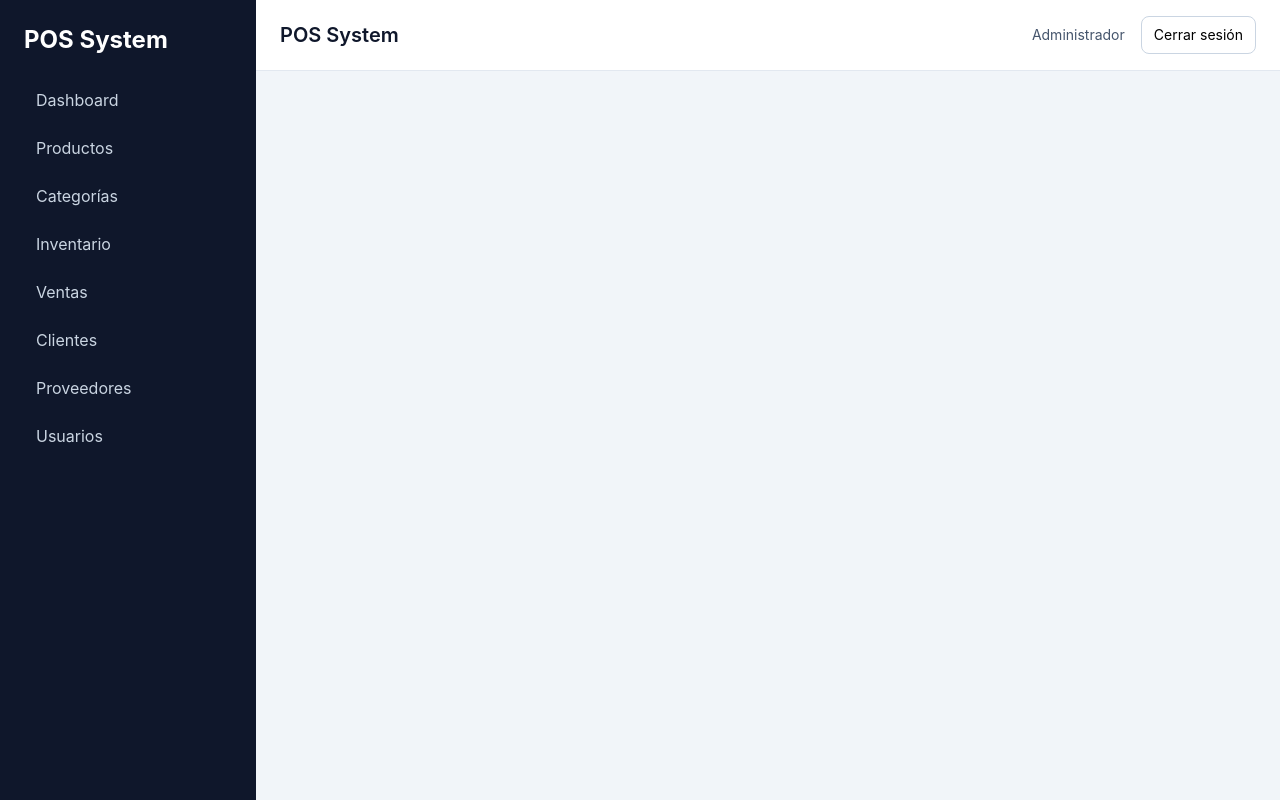
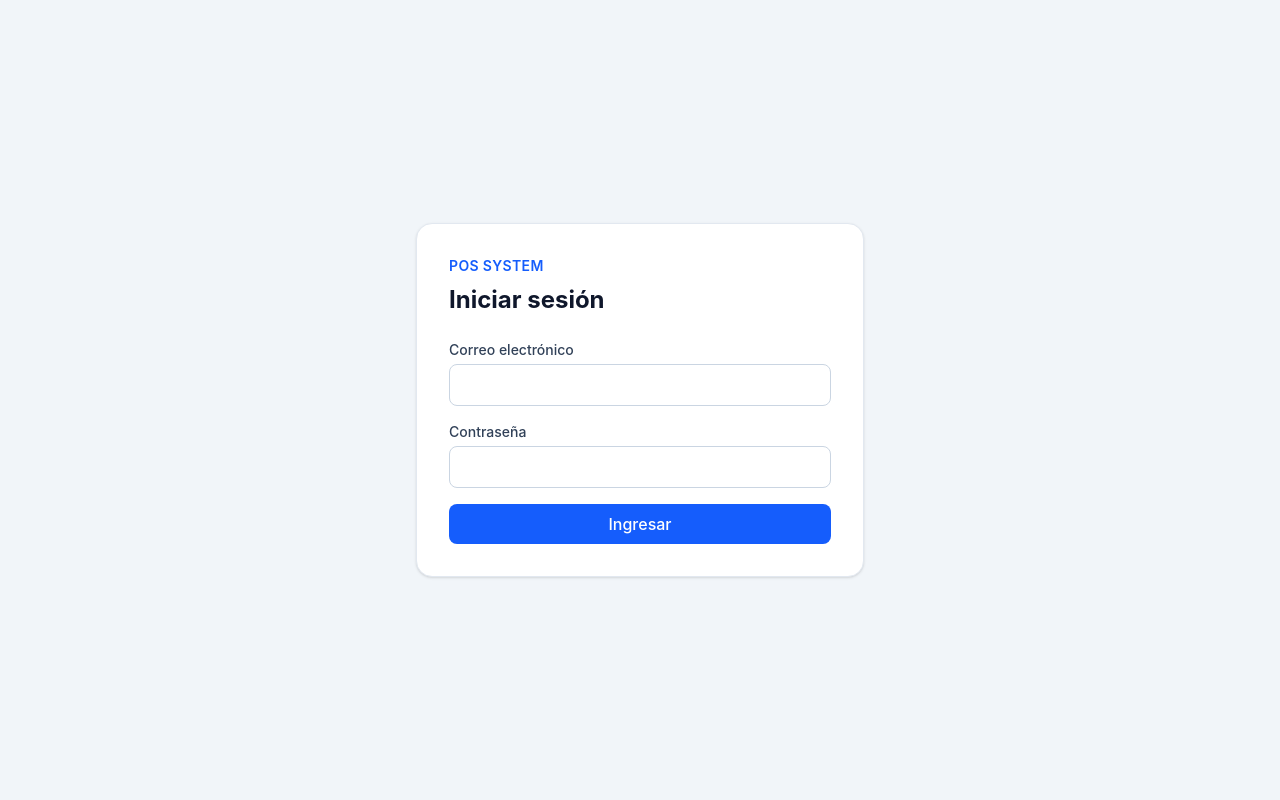
Before and after one commit to GustavoMacias607/pos-system, a React (Vite) app in the folder frontend/: page /login in a window 1280 px wide. Built offline with nearby package versions, Linux system fonts and the light colour scheme.

Commit message:
feat(frontend): add authentication flow

```diff
--- a/frontend/src/App.tsx
+++ b/frontend/src/App.tsx
@@ -1,10 +1,14 @@
 import { Route, Routes } from "react-router-dom";
 
 import AppLayout from "./components/layout/AppLayout";
+import RequireAuth from "./components/auth/RequireAuth";
+import RequireGuest from "./components/auth/RequireGuest";
+
 import CategoriesPage from "./pages/CategoriesPage";
 import ClientsPage from "./pages/ClientsPage";
 import DashboardPage from "./pages/DashboardPage";
 import InventoryPage from "./pages/InventoryPage";
+import LoginPage from "./pages/LoginPage";
 import ProductsPage from "./pages/ProductsPage";
 import SalesPage from "./pages/SalesPage";
 import SuppliersPage from "./pages/SuppliersPage";
@@ -12,18 +16,24 @@ import UsersPage from "./pages/UsersPage";
 
 function App() {
   return (
-    <AppLayout>
-      <Routes>
-        <Route path="/" element={<DashboardPage />} />
-        <Route path="/products" element={<ProductsPage />} />
-        <Route path="/categories" element={<CategoriesPage />} />
-        <Route path="/inventory" element={<InventoryPage />} />
-        <Route path="/sales" element={<SalesPage />} />
-        <Route path="/clients" element={<ClientsPage />} />
-        <Route path="/suppliers" element={<SuppliersPage />} />
-        <Route path="/users" element={<UsersPage />} />
-      </Routes>
-    </AppLayout>
+    <Routes>
+      <Route element={<RequireGuest />}>
+        <Route path="/login" element={<LoginPage />} />
+      </Route>
+
+      <Route element={<RequireAuth />}>
+        <Route element={<AppLayout />}>
+          <Route index element={<DashboardPage />} />
+          <Route path="products" element={<ProductsPage />} />
+          <Route path="categories" element={<CategoriesPage />} />
+          <Route path="inventory" element={<InventoryPage />} />
+          <Route path="sales" element={<SalesPage />} />
+          <Route path="clients" element={<ClientsPage />} />
+          <Route path="suppliers" element={<SuppliersPage />} />
+          <Route path="users" element={<UsersPage />} />
+        </Route>
+      </Route >
+    </Routes>
   );
 }
 
--- /dev/null
+++ b/frontend/src/components/auth/RequireAuth.tsx
@@ -0,0 +1,22 @@
+import { Navigate, Outlet, useLocation } from "react-router-dom";
+
+import { getAuthSession } from "../../services/auth-storage.service";
+
+function RequireAuth() {
+    const location = useLocation();
+    const session = getAuthSession();
+
+    if (!session) {
+        return (
+            <Navigate
+                to="/login"
+                replace
+                state={{ from: location }}
+            />
+        );
+    }
+
+    return <Outlet />;
+}
+
+export default RequireAuth;
--- /dev/null
+++ b/frontend/src/components/auth/RequireGuest.tsx
@@ -0,0 +1,15 @@
+import { Navigate, Outlet } from "react-router-dom";
+
+import { getAuthSession } from "../../services/auth-storage.service";
+
+function RequireGuest() {
+    const session = getAuthSession();
+
+    if (session) {
+        return <Navigate to="/" replace />;
+    }
+
+    return <Outlet />;
+}
+
+export default RequireGuest;
--- a/frontend/src/components/layout/AppLayout.tsx
+++ b/frontend/src/components/layout/AppLayout.tsx
@@ -1,12 +1,9 @@
-import type { ReactNode } from "react";
 import Header from "./Header";
 import Sidebar from "./Sidebar";
+import { Outlet } from "react-router-dom";
 
-type AppLayoutProps = {
-    children: ReactNode;
-};
 
-function AppLayout({ children }: AppLayoutProps) {
+function AppLayout() {
     return (
         <div className="flex min-h-screen bg-slate-100">
             <Sidebar />
@@ -15,7 +12,7 @@ function AppLayout({ children }: AppLayoutProps) {
                 <Header />
 
                 <main className="flex-1">
-                    {children}
+                    <Outlet />
                 </main>
             </div>
         </div>
--- /dev/null
+++ b/frontend/src/pages/LoginPage.tsx
@@ -0,0 +1,104 @@
+import { useState, type SubmitEvent } from "react";
+
+import { useNavigate } from "react-router-dom";
+
+import { saveAuthSession } from "../services/auth-storage.service";
+import { login } from "../services/auth.service";
+
+
+const LoginPage = () => {
+    const [email, setEmail] = useState("");
+    const [password, setPassword] = useState("");
+    const [isSubmitting, setIsSubmitting] = useState(false);
+    const [errorMessage, setErrorMessage] = useState("");
+
+    const navigate = useNavigate();
+
+    const handleSubmit = async (event: SubmitEvent<HTMLFormElement>) => {
+        event.preventDefault();
+
+        setErrorMessage("");
+        setIsSubmitting(true);
+
+
+        try {
+            const response = await login({
+                email,
+                password
+            })
+
+            if ("requiresTwoFactor" in response.data) {
+                setErrorMessage("La cuenta requiere verificación en dos pasos.");
+                return;
+            }
+            saveAuthSession(response.data);
+            navigate("/", { replace: true });
+        } catch (error) {
+            setErrorMessage(error instanceof Error ? error.message : "Ocurrió un error inesperado")
+        } finally {
+            setIsSubmitting(false)
+        }
+    };
+
+    return (
+        <main className="flex min-h-screen items-center justify-center bg-slate-100 px-4">
+            <section className="w-full max-w-md rounded-2xl border border-slate-200 bg-white p-8 shadow-sm">
+                <div>
+                    <p className="text-sm font-semibold uppercase tracking-wide text-blue-600">
+                        POS System
+                    </p>
+
+                    <h1 className="mt-2 text-2xl font-bold text-slate-900">
+                        Iniciar sesión
+                    </h1>
+                </div>
+                <form onSubmit={handleSubmit} className="mt-6 space-y-4">
+                    <div>
+                        <label htmlFor="email" className="block text-sm font-medium text-slate-700">Correo electrónico</label>
+                        <input
+                            id="email"
+                            type="email"
+                            name="email"
+                            required
+                            autoComplete="email"
+                            value={email}
+                            onChange={(event) => setEmail(event.target.value)}
+                            className="mt-1 w-full rounded-lg border border-slate-300 px-3 py-2 outline-none focus:border-blue-500 focus:ring-2 focus:ring-blue-100"
+                        />
+                    </div>
+                    <div>
+                        <label htmlFor="password" className="block text-sm font-medium text-slate-700">Contraseña</label>
+                        <input
+                            id="password"
+                            type="password"
+                            name="password"
+                            required
+                            autoComplete="current-password"
+                            value={password}
+                            onChange={(event) => setPassword(event.target.value)}
+                            className="mt-1 w-full rounded-lg border border-slate-300 px-3 py-2 outline-none focus:border-blue-500 focus:ring-2 focus:ring-blue-100"
+                        />
+                    </div>
+                    {errorMessage && (
+                        <p
+                            role="alert"
+                            className="rounded-lg bg-red-50 px-3 py-2 text-sm text-red-700"
+                        >
+                            {errorMessage}
+                        </p>
+                    )}
+                    <button
+                        type="submit"
+                        disabled={isSubmitting}
+                        className="w-full rounded-lg bg-blue-600 px-4 py-2 font-medium text-white hover:bg-blue-700 disabled:cursor-not-allowed disabled:opacity-60"
+                    >
+                        {isSubmitting ? "Ingresando..." : "Ingresar"}
+                    </button>
+                </form>
+
+            </section>
+        </main>
+    )
+}
+
+export default LoginPage
--- /dev/null
+++ b/frontend/src/services/auth-storage.service.ts
@@ -0,0 +1,21 @@
+import type { AuthenticatedLoginData } from "../types/auth";
+
+const AUTH_SESSION_KEY = "pos.auth.session";
+
+export function saveAuthSession(session: AuthenticatedLoginData): void {
+    sessionStorage.setItem(AUTH_SESSION_KEY, JSON.stringify(session));
+}
+
+export function getAuthSession(): AuthenticatedLoginData | null {
+    const storedSession = sessionStorage.getItem(AUTH_SESSION_KEY);
+
+    if (!storedSession) {
+        return null;
+    }
+
+    return JSON.parse(storedSession) as AuthenticatedLoginData;
+}
+
+export function clearAuthSession(): void {
+    sessionStorage.removeItem(AUTH_SESSION_KEY);
+}
--- /dev/null
+++ b/frontend/src/services/auth.service.ts
@@ -0,0 +1,24 @@
+import type {
+    ApiErrorResponse,
+    LoginCredentials,
+    LoginResponse,
+} from "../types/auth";
+
+export async function login(credentials: LoginCredentials): Promise<LoginResponse> {
+
+    const response = await fetch("/api/auth/login", {
+        method: "POST",
+        headers: {
+            "Content-Type": "application/json",
+        },
+        body: JSON.stringify(credentials),
+    });
+
+    const result = (await response.json()) as LoginResponse | ApiErrorResponse;
+
+    if (!result.success) {
+        throw new Error(result.message);
+    }
+
+    return result;
+}
--- /dev/null
+++ b/frontend/src/types/auth.ts
@@ -0,0 +1,38 @@
+export type LoginCredentials = {
+  email: string;
+  password: string;
+};
+
+export type AuthUser = {
+  id: number;
+  name: string;
+  email: string;
+  role: string;
+  active: boolean;
+  created_at: string;
+  updated_at: string;
+};
+
+export type AuthenticatedLoginData = {
+  user: AuthUser;
+  accessToken: string;
+  refreshToken: string;
+};
+
+export type TwoFactorRequiredData = {
+  requiresTwoFactor: true;
+  userId: number;
+};
+
+export type LoginData = AuthenticatedLoginData | TwoFactorRequiredData;
+
+export type LoginResponse = {
+  success: true;
+  data: LoginData;
+  message: string;
+};
+
+export type ApiErrorResponse = {
+  success: false;
+  message: string;
+};
--- a/frontend/vite.config.ts
+++ b/frontend/vite.config.ts
@@ -4,4 +4,13 @@ import tailwindcss from "@tailwindcss/vite";
 
 export default defineConfig({
   plugins: [react(), tailwindcss()],
+
+  server: {
+    proxy: {
+      "/api": {
+        target: "http://localhost:3000",
+        changeOrigin: true,
+      },
+    },
+  },
 });
```
